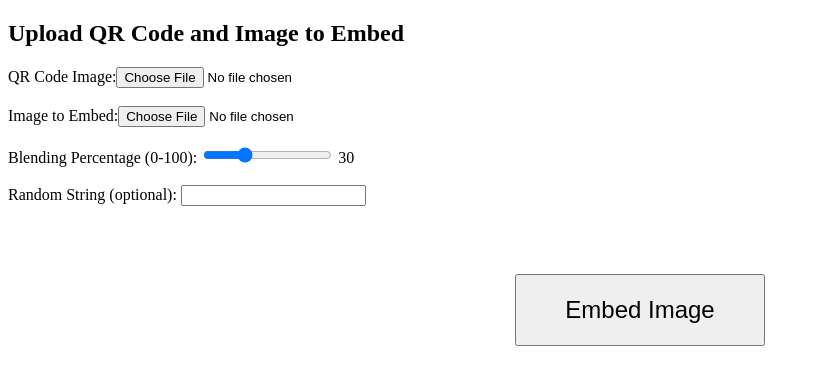
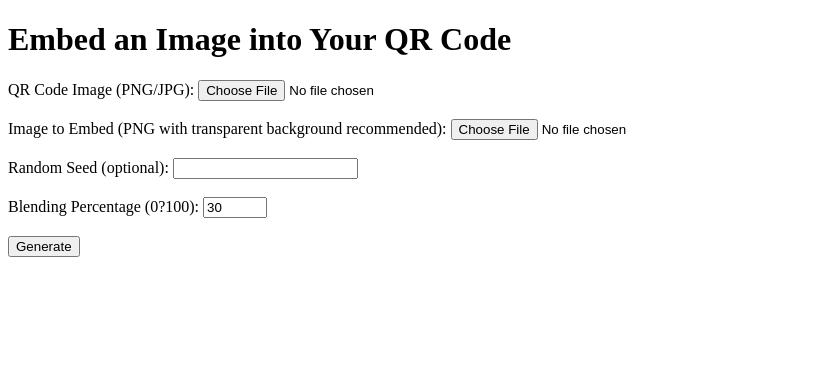
Before and after one commit to VandanaPandey-2000/QREnhancer, a Flask app: page / in a window 1280 px wide. Shown: the top 385 px of the page, without its empty margins (0-820 px from the left). Run offline with Flask 3, Linux system fonts and the light colour scheme.

Commit message:
Update index.html

```diff
--- a/templates/index.html
+++ b/templates/index.html
@@ -33,28 +33,24 @@
 <!DOCTYPE html>
 <html>
 <head>
-  <title>QR Embedder</title>
+    <title>QR Code Image Embedder</title>
 </head>
 <body>
-  <h2>Upload QR Code and Image to Embed</h2>
-  <form method="post" enctype="multipart/form-data">
-    <label>QR Code Image:</label><input type="file" name="qr" required><br><br>
-    <label>Image to Embed:</label><input type="file" name="embed" required><br><br>
+    <h1>Embed an Image into Your QR Code</h1>
+    <form method="POST" enctype="multipart/form-data">
+        <label>QR Code Image (PNG/JPG):</label>
+        <input type="file" name="qr_image" accept="image/*" required><br><br>
 
-    <label>Blending Percentage (0-100):</label>
-    <input type="range" name="blendpercent" min="0" max="100" value="30" oninput="this.nextElementSibling.value = this.value">
-    <output>30</output><br><br>
+        <label>Image to Embed (PNG with transparent background recommended):</label>
+        <input type="file" name="embed_image" accept="image/*" required><br><br>
 
-    <label>Random String (optional):</label>
-    <!-- <input type="number" name="random_seed" value="-1" required><br><br> -->
-    <input type="text" name="randomseed"><br><br>
+        <label>Random Seed (optional):</label>
+        <input type="text" name="seed"><br><br>
 
-    <input type="submit" value="Embed Image" style="display: block; margin: 50px auto; padding: 20px 40px; font-size: 24px; width: 250px;">
-  </form>
-  {% if image_url %}
-        <h2>Result</h2>
-        <img src="{{ image_url }}" width="300"><br>
-        <a href="/download">Download Enhanced QR</a>
-    {% endif %}
+        <label>Blending Percentage (0?100):</label>
+        <input type="number" name="blend_percent" value="30" min="0" max="100"><br><br>
+
+        <button type="submit">Generate</button>
+    </form>
 </body>
 </html>
```
